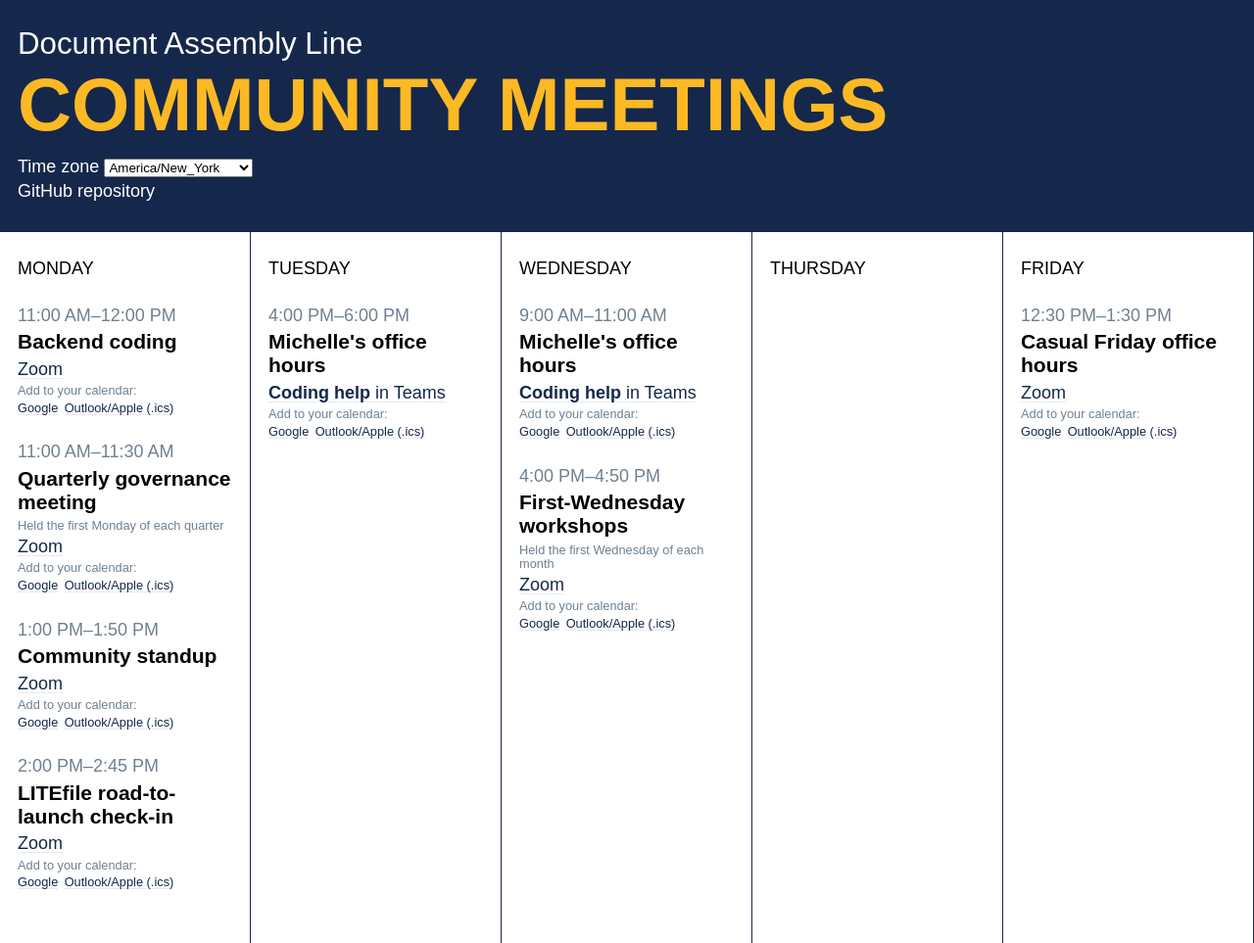
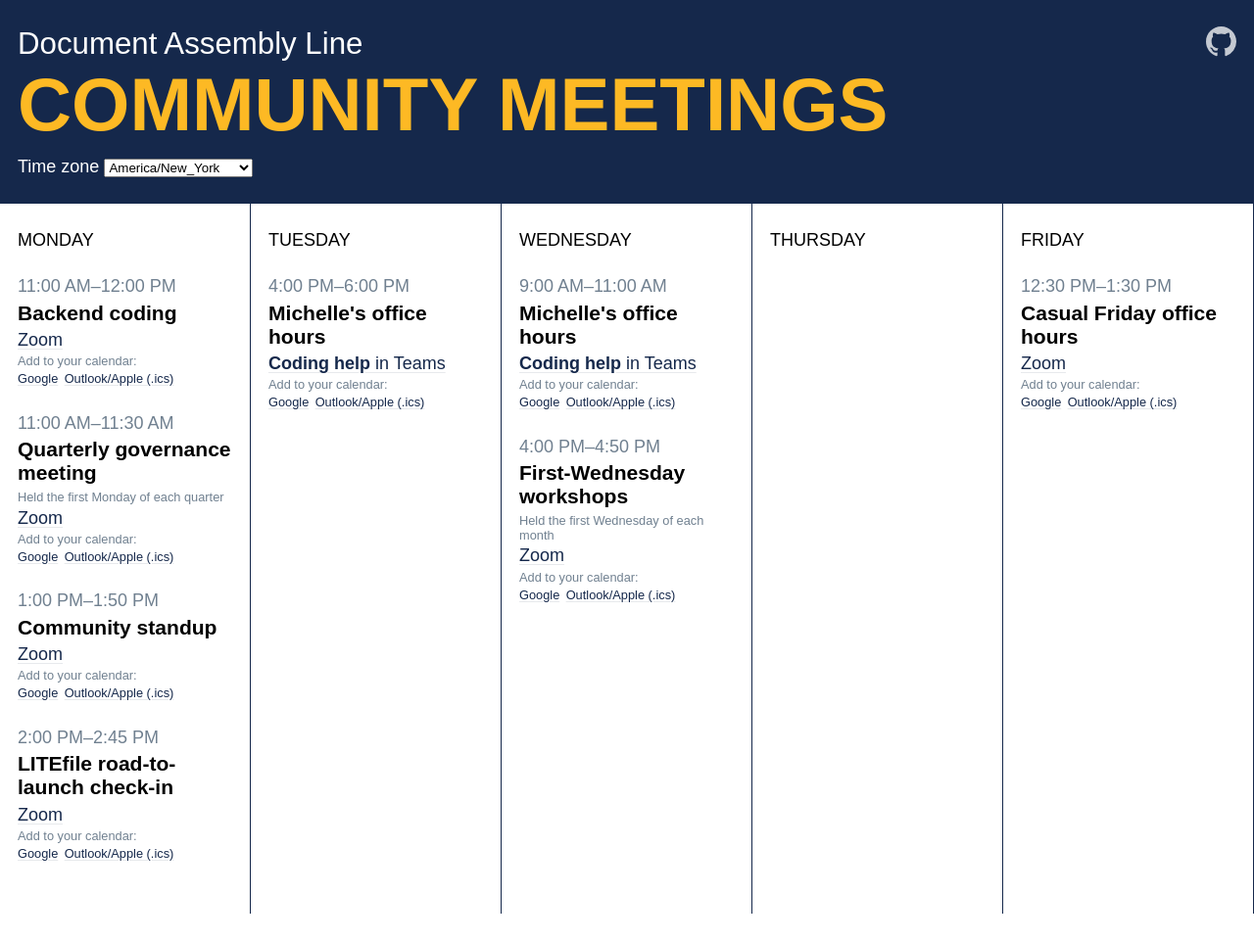
Before and after one commit to SuffolkLITLab/DALMeetings, a plain HTML site: page index.html in a window 1280 px wide. Shown: the whole page at 98% size. After the commit the page ends 933 px from the top, so only its background shows below. Drawn offline with Linux system fonts and the light colour scheme.

Commit message:
Add GitHub icon and move repo link to a `.nav` section in the header

```diff
--- a/assets/css/style.css
+++ b/assets/css/style.css
@@ -50,21 +50,43 @@ a {
 .header {
 	background-color: var(--suffolk-blue);
 	color: white;
+	display: grid;
+	gap: .5em 1em;
+	grid-template-areas:
+		"header nav"
+		"subheader subheader"
+	;
+	grid-template-columns: 1fr max-content;
 	padding: 1.5em 1em;
 
-	> * {
-		margin: 0 0 .25em 0;
+	h1 {
+		margin: 0;
 	}
 
 	.subtitle {
 		font-size: var(--font-size-lg);
 		font-weight: normal;
+		grid-area: header;
 	}
 
 	.title {
 		color: var(--suffolk-gold);
 		font-size: var(--font-size-huge);
+		grid-area: header;
 		text-transform: uppercase;
+	}
+
+	.nav {
+		display: flex;
+		gap: .25em;
+		grid-area: nav;
+		list-style: none;
+		margin: 0;
+		padding: 0;
+	}
+
+	.timeZone {
+		grid-area: subheader;
 	}
 
 	a {
@@ -144,3 +166,22 @@ a {
 		font-size: var(--font-size-xs);
 	}
 }
+
+.icon {
+	background-position: center;
+	background-repeat: no-repeat;
+	background-size: 100%;
+	display: inline-block;
+	height: var(--font-size-lg);
+	opacity: .75;
+	text-indent: -9999px;
+	width: var(--font-size-lg);
+
+	&:hover {
+		opacity: 1;
+	}
+
+	&.githubIcon {
+		background-image: url(../img/github.svg);
+	}
+}
--- a/index.html
+++ b/index.html
@@ -20,7 +20,9 @@
 			<label class="timeZoneNotice" for="timeZoneSelect">Time zone</label>
 			<select id="timeZoneSelect" class="timeZone"></select>
 		</div>
-		<div><a href="https://github.com/SuffolkLITLab/DALMeetings">GitHub repository</a></div>
+		<ul class="nav">
+			<li><a class="icon githubIcon" alt="GitHub repository" href="https://github.com/SuffolkLITLab/DALMeetings" target="_blank">GitHub repository</a></li>
+		</ul>
 	</header>
 	<main id="schedule" class="schedule">
 		<div class="dayContainer">
```
Also changed, not shown: assets/img/github.svg (added).
